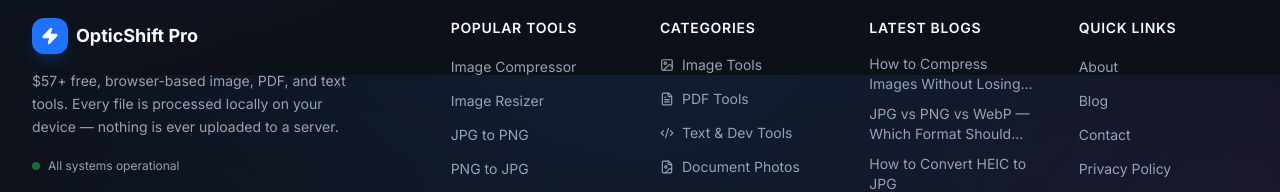
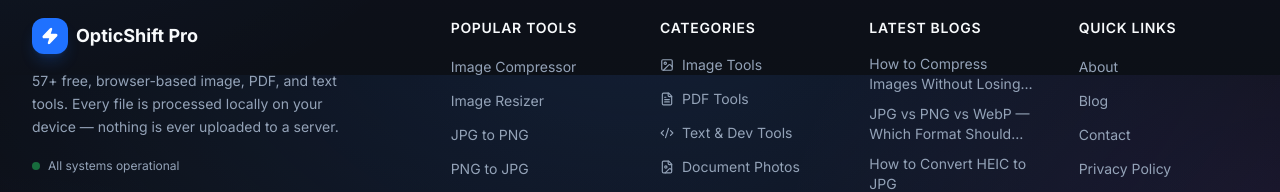
Before and after one commit to surajkumar122024-star/ok01, a Next.js app: page / in a window 1280 px wide. Shown: the part 11125-11317 px from the top of the page. Built offline with nearby package versions, Linux system fonts and the light colour scheme.

Commit message:
Fix dynamic tool-count rendering

```diff
--- a/src/components/Footer.tsx
+++ b/src/components/Footer.tsx
@@ -43,7 +43,7 @@ export const Footer = () => {
               <span className="text-lg font-bold">OpticShift Pro</span>
             </Link>
             <p className="text-muted-foreground text-sm leading-relaxed max-w-xs">
-              ${TOOL_COUNT_LABEL} free, browser-based image, PDF, and text tools. Every file is processed locally
+              {TOOL_COUNT_LABEL} free, browser-based image, PDF, and text tools. Every file is processed locally
               on your device — nothing is ever uploaded to a server.
             </p>
             <div className="flex items-center gap-2 text-xs text-muted-foreground pt-1">
```
